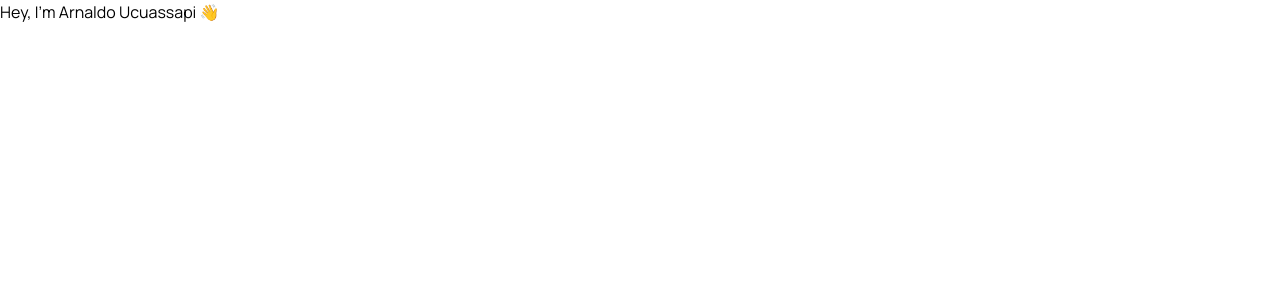
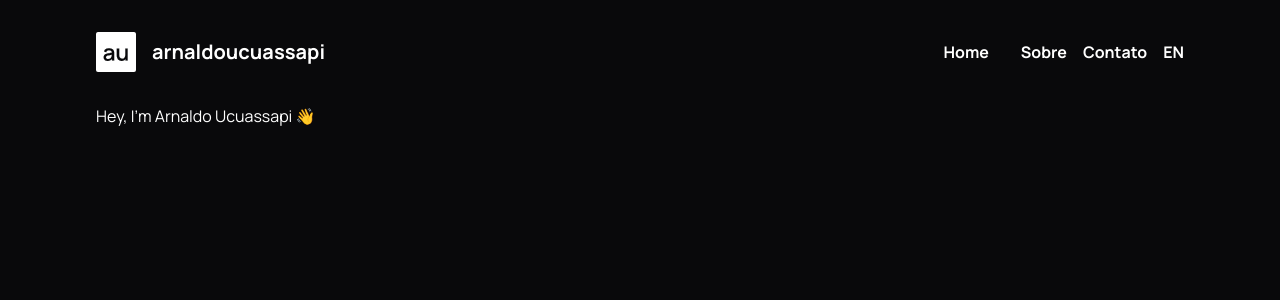
Before and after one commit to arnaldoucuassapi/iam, a Next.js app: page / in a window 1280 px wide. Shown: the top 300 px of the page. Built offline with nearby package versions, Linux system fonts and the light colour scheme.

Commit message:
adding header component

```diff
--- a/src/app/layout.tsx
+++ b/src/app/layout.tsx
@@ -1,6 +1,7 @@
 import type { Metadata } from 'next'
 import { Manrope } from 'next/font/google'
 import './globals.css'
+import { Header } from '@/components/Header'
 
 const manrope = Manrope({ subsets: ['latin'] })
 
@@ -16,7 +17,10 @@ export default function RootLayout({
 }) {
   return (
     <html lang="en">
-      <body className={manrope.className}>{children}</body>
+      <body className={`${manrope.className} bg-zinc-950 text-white px-24`}>
+        <Header />
+        {children}
+      </body>
     </html>
   )
 }
--- /dev/null
+++ b/src/components/Header.tsx
@@ -0,0 +1,20 @@
+import Image from "next/image"
+import Link from "next/link"
+
+export function Header() {
+  return (
+    <header className="flex items-center justify-between py-8">
+      <div className="flex items-center gap-4">
+        <Image width={40} height={40} src="/logo.svg" alt="Logomarca do Arnaldo Ucuassapi" className="rounded-sm" />
+        <h3 className="font-bold text-xl">arnaldoucuassapi</h3>
+      </div>
+
+      <nav className="font-bold text-base flex gap-4">
+        <Link href="#"><span className="hover:bg-zinc-900 px-4 py-2 rounded-sm transition-colors duration-200">Home</span></Link>
+        <Link href="#"><span>Sobre</span></Link>
+        <Link href="#"><span>Contato</span></Link>
+        <Link href="#"><span>EN</span></Link>
+      </nav>
+    </header>
+  )
+}
```
